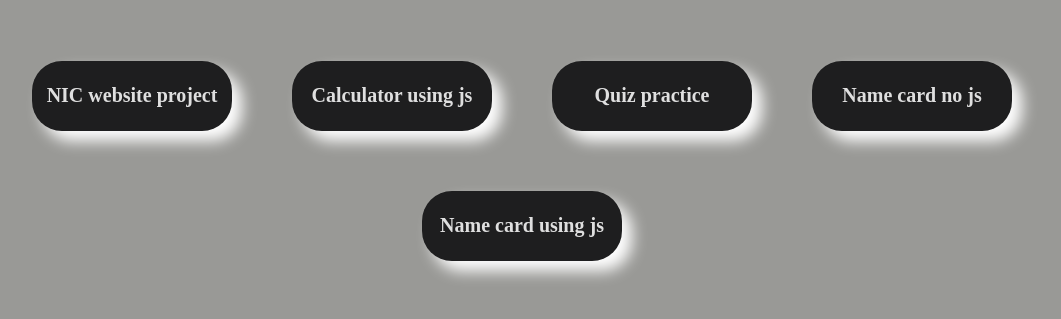
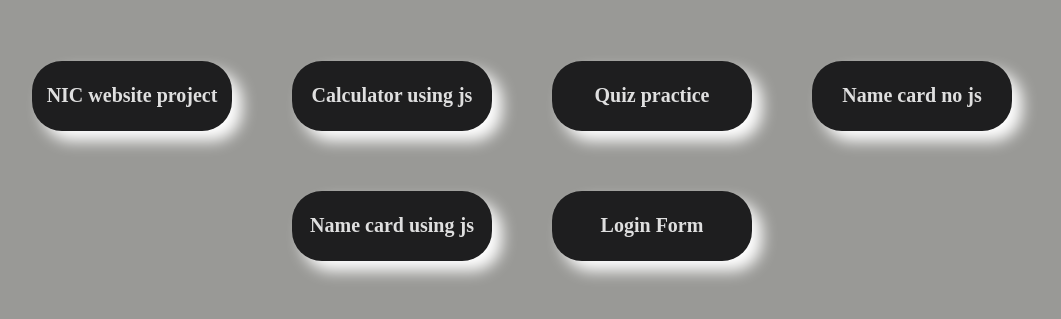
Before and after one commit to rockey223/links, a plain HTML site: page index.html in a window 1280 px wide. Shown: the part 79-398 px from the top of the page, without its empty margins (138-1199 px from the left). Drawn offline with Linux system fonts and the light colour scheme.

Commit message:
Update index.html

```diff
--- a/index.html
+++ b/index.html
@@ -29,6 +29,9 @@
                 <li class="link-items">
                     <a href="https://namecardjs.netlify.app"> Name card using js</a>
                 </li>
+                <li class="link-items">
+                    <a href="https://loginformp.netlify.app"> Login Form</a>
+                </li>
 
 
 
```
